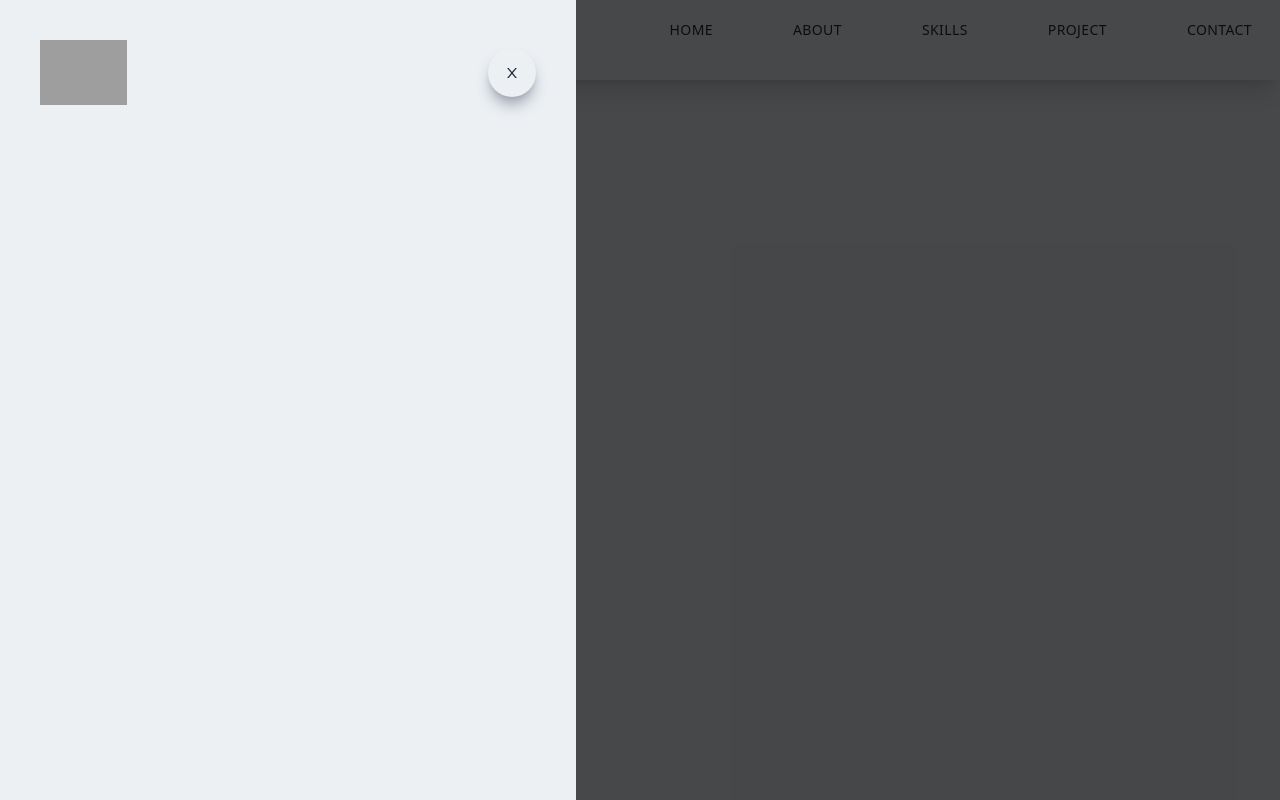
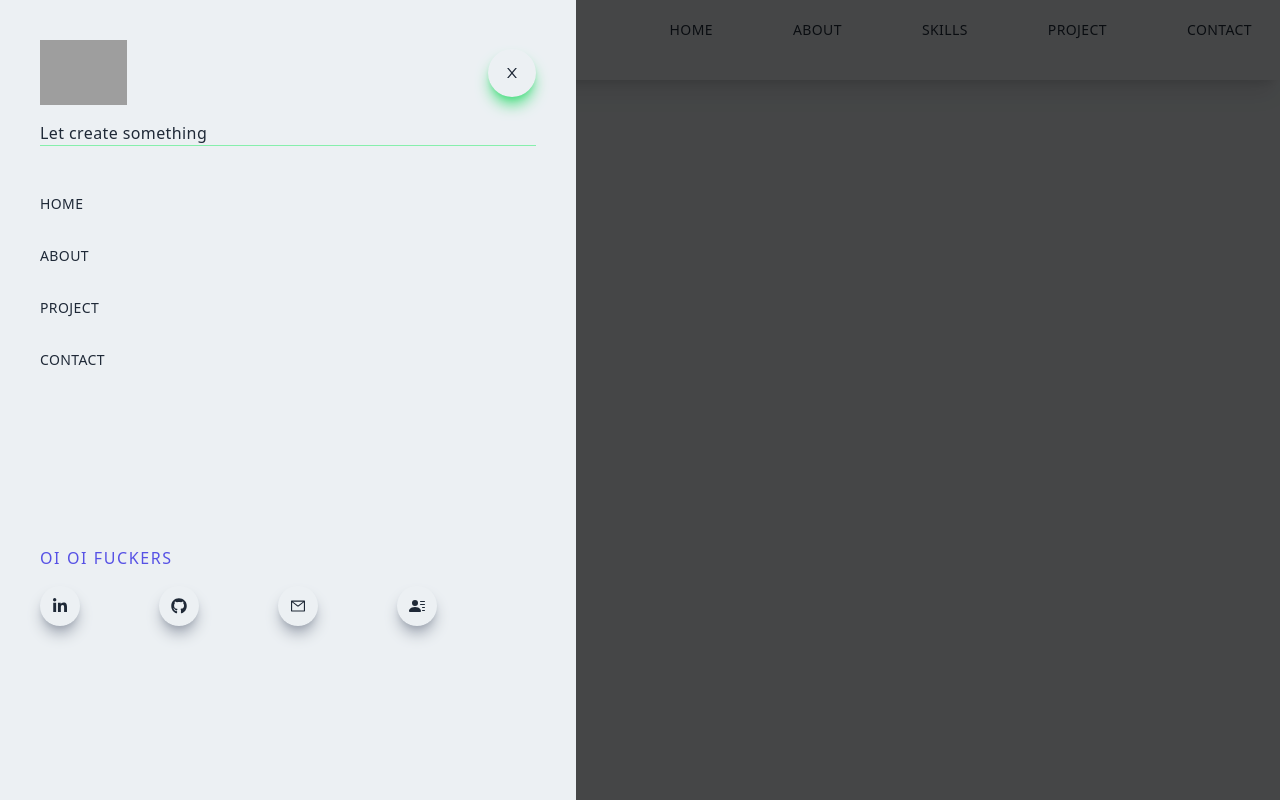
Before and after one commit to G77-D/portfolio, a Next.js app: page / in a window 1280 px wide. Built offline with nearby package versions, Linux system fonts and the light colour scheme; grey boxes are pictures that could not be loaded.

Commit message:
icon coded fixed

```diff
--- a/components/Navbar.jsx
+++ b/components/Navbar.jsx
@@ -2,11 +2,14 @@
 import Image from "next/image";
 import Link from "next/link";
 import React from "react";
-import { AiOutlineClose, AiOutlineMenu } from "react-icons/ai";
+import { AiOutlineClose, AiOutlineMail, AiOutlineMenu } from "react-icons/ai";
+import { FaLinkedinIn } from "react-icons/fa";
+import { FaGithub} from "react-icons/fa";
+import { BsFillPersonLinesFill } from "react-icons/bs";
 
 const Navbar = () => {
 	return (
-		<div div className="fixed w-full h-20 shadow-xl z-[100]">
+		<div div className="fixed w-full h-20 shadow-xl  z-[100]">
 			<div className="flex justify-between w-full h-full px-2 2xl:px-16">
 				<Image
 					src="/../public/assets/navLogo.png"
@@ -58,8 +61,46 @@
 								width="87"
 								height="33"
 							/>
-							<div className="rounded-full shadow-lg shadow-gray-400 p-4 cursor-pointer">
+							<div className="rounded-full shadow-lg shadow-green-400 p-4 cursor-pointer">
 								<AiOutlineClose />
+							</div>
+						</div>
+						<div className="border-b border-green-300 my-4">
+							<p className="md:w-[90%]py-4">Let create something</p>
+						</div>
+					</div>
+					<div className="py-4 flex flex-col">
+						<ul className="uppercase">
+							<Link href="/">
+								<li className="py-4 text-sm">Home</li>
+							</Link>
+							<Link href="/">
+								<li className="py-4 text-sm">About</li>
+							</Link>
+							<Link href="/">
+								<li className="py-4 text-sm">Project</li>
+							</Link>
+							<Link href="/">
+								<li className="py-4 text-sm">Contact</li>
+							</Link>
+						</ul>
+						<div className="pt-40">
+							<p className="uppercase tracking-widest text-[#5651e5]">
+								oi oi fuckers{" "}
+							</p>
+							<div className="flex item-center justify-between my-4 sm:w-[80%]">
+								<div className="rounded-full shadow-lg shadow-gray-400 p-3 cursor pointer  hover:scale-105 ease-in duration-300">
+									<FaLinkedinIn />
+								</div>
+								<div className="rounded-full shadow-lg shadow-gray-400 p-3 cursor pointer  hover:scale-105 ease-in duration-300">
+									<FaGithub />
+								</div>
+								<div className="rounded-full shadow-lg shadow-gray-400 p-3 cursor pointer  hover:scale-105 ease-in duration-300">
+									<AiOutlineMail />
+								</div>
+								<div className="rounded-full shadow-lg shadow-gray-400 p-3 cursor pointer  hover:scale-105 ease-in duration-300">
+									<BsFillPersonLinesFill />
+								</div>
 							</div>
 						</div>
 					</div>
--- a/styles/globals.css
+++ b/styles/globals.css
@@ -4,7 +4,7 @@
 
 @layer base {
 	body {
-		@apply bg-[#ecf0f3] text-[#1f2937] tracking-wide;
+		@apply bg-[#e8ecef] text-[#1f2937] tracking-wide;
 	}
 
 	h1,
```
